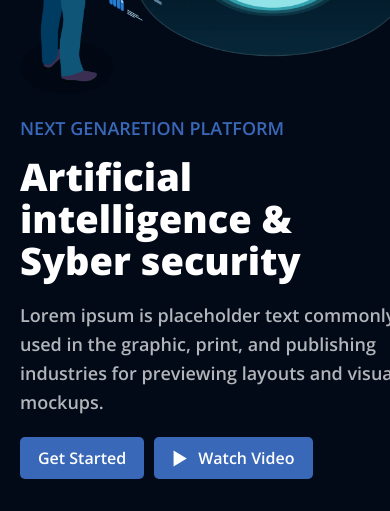
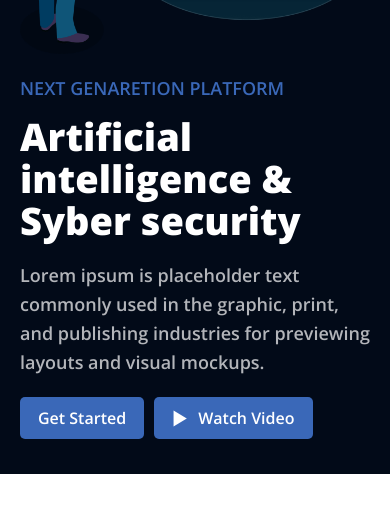
Before and after one commit to internet765/another_ttask, a website built with Parcel: page src/index.html in a window 390 px wide. Shown: the part 412-923 px from the top of the page. After the commit the page ends 886 px from the top, so only its background shows below. Built offline with nearby package versions, Linux system fonts and the light colour scheme; what wow.js would draw is missing.

Commit message:
правки

```diff
--- a/src/components/banner.css
+++ b/src/components/banner.css
@@ -114,9 +114,8 @@
 
 	.banner__buttons {
 		gap: 10px;
+		flex-wrap: wrap;
 	}
-
-
 }
 
 @media screen and (max-width: 790px) {
@@ -148,6 +147,7 @@
 		font-size: 38px;
 		line-height: 42px;
 		margin-bottom: 20px;
+		word-wrap: break-word;
 	}
 
 	.banner__text {
--- a/src/components/main.css
+++ b/src/components/main.css
@@ -5,8 +5,8 @@
 .main {
   display: flex;
   justify-content: center;
-  flex-direction: column;
-  align-items: center;
+  /* flex-direction: column;
+  align-items: center; */
   height: 100%;
   margin-top: 100px;
   background-color: var(--bg-main);
--- a/src/index.html
+++ b/src/index.html
@@ -52,14 +52,14 @@
         <div class="banner__right-side">
           <img class="banner__image" src="./images/banner.png" alt="Banner image">
       </section>
-      <section class="partners wow slideInLeft">
+      <!-- <section class="partners wow slideInLeft">
         <ul class="main__partners partners__wrapper container">
           <li><a href="#"><img src="./images/logo1.png" alt=""></a></li>
           <li><a href="#"><img src="./images/logo2.png" alt=""></a></li>
           <li><a href="#"><img src="./images/logo3.png" alt=""></a></li>
           <li><a href="#"><img src="./images/logo4.png" alt=""></a></li>
         </ul>
-      </section>
+      </section> -->
     </main>
     <footer></footer>
   </div>
```
Also changed, not shown: dist/index.html.
